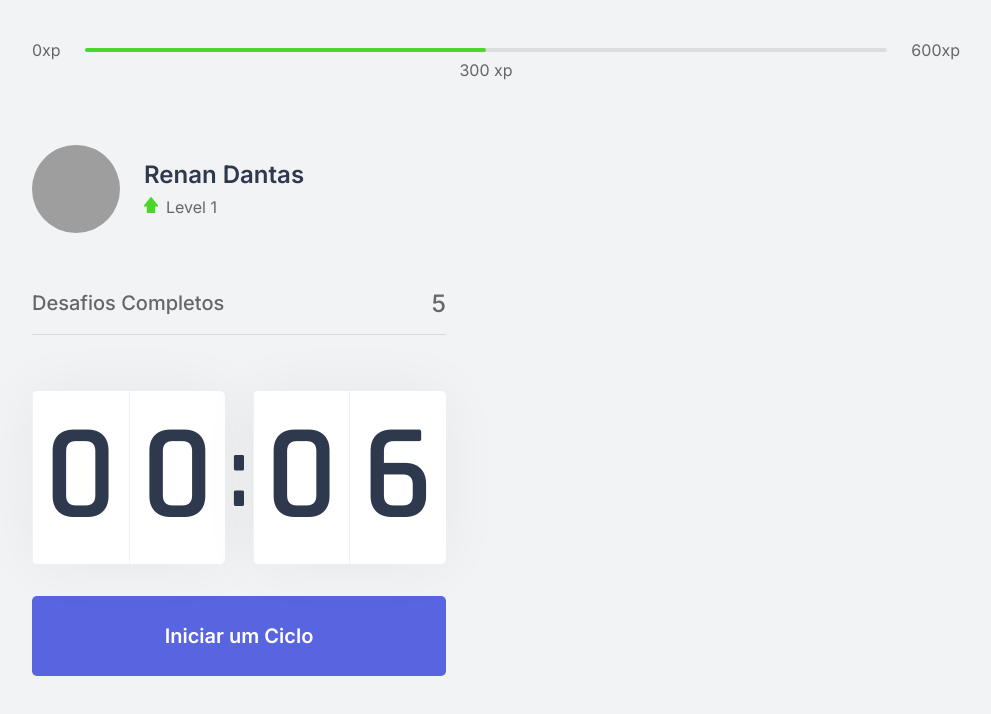
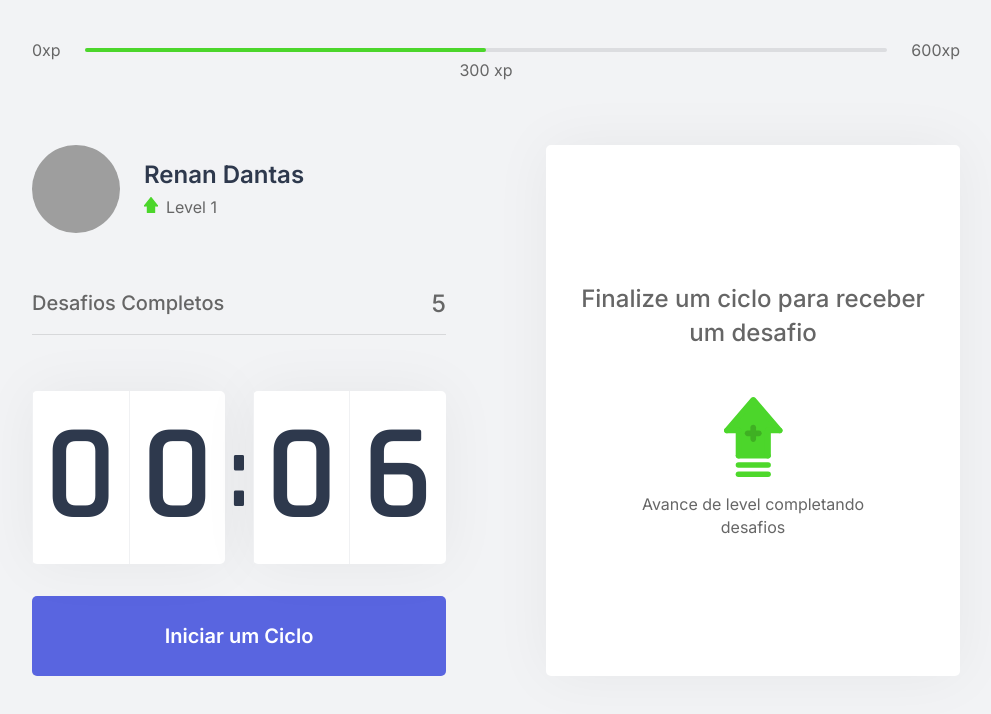
Before and after one commit to bgodii/moveit-nextjs, a Next.js app: page / in a window 1280 px wide. Shown: the top 714 px of the page, without its empty margins (144-1135 px from the left). Built offline with nearby package versions, Linux system fonts and the light colour scheme; grey boxes are pictures that could not be loaded.

Commit message:
feat: creating not active challengebox

```diff
--- /dev/null
+++ b/src/components/ChallengeBox.tsx
@@ -0,0 +1,15 @@
+import styles from '../styles/components/ChallengeBox.module.css';
+
+export function ChallengeBox() {
+  return (
+    <div className={styles.ChallengeBoxContainer}>
+      <div className={styles.ChallengeNotActive}>
+        <strong>Finalize um ciclo para receber um desafio</strong>
+        <p>
+          <img src="icons/level-up.svg" alt="Level Up" />
+          Avance de level completando desafios
+        </p>
+      </div>
+    </div>
+  )
+}
--- a/src/pages/index.tsx
+++ b/src/pages/index.tsx
@@ -5,6 +5,7 @@
 import styles from '../styles/pages/Home.module.css';
 
 import Head from 'next/head'
+import { ChallengeBox } from '../components/ChallengeBox';
 
 export default function Home() {
   return (
@@ -20,7 +21,7 @@
           <Countdown />
         </div>
         <div>
-
+          <ChallengeBox />
         </div>
       </section>
     </div>
--- /dev/null
+++ b/src/styles/components/ChallengeBox.module.css
@@ -0,0 +1,39 @@
+.ChallengeBoxContainer {
+ height: 100%;
+ background: var(--white);
+ border-radius: 5px;
+ box-shadow: 0 0 60px rgba(0, 0, 0, 0.05);
+ padding: 1.5rem 2rem;
+
+ display: flex;
+ flex-direction: column;
+ align-items: center;
+ justify-content: center;
+
+ text-align: center;
+}
+
+.ChallengeNotActive {
+  display: flex;
+  flex-direction: column;
+  align-items: center;
+}
+
+.ChallengeNotActive strong {
+  font-size: 1.5rem;
+  font-weight: 500;
+  line-height: 1.4;
+}
+
+.ChallengeNotActive p {
+  display: flex;
+  flex-direction: column;
+  align-items: center;
+  line-height: 1.4;
+  max-width: 70%;
+  margin-top: 3rem;
+}
+
+.ChallengeNotActive p img {
+  margin-bottom: 1rem;
+}
```
